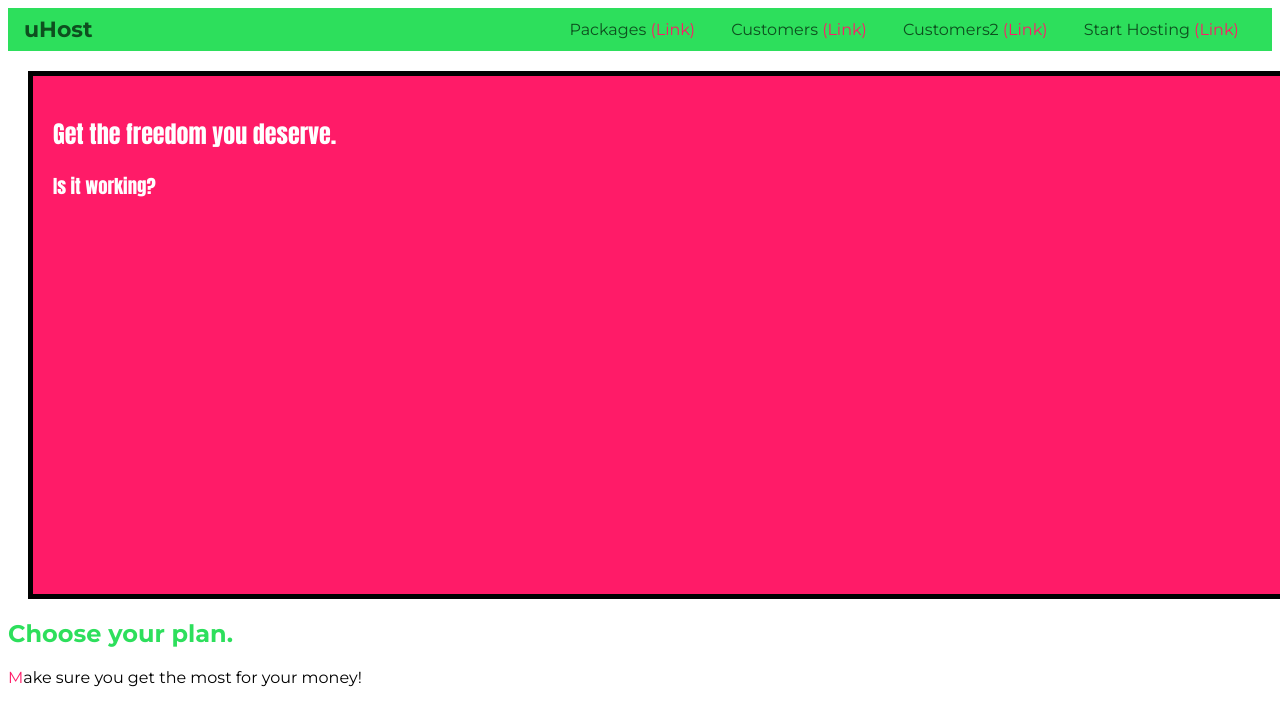
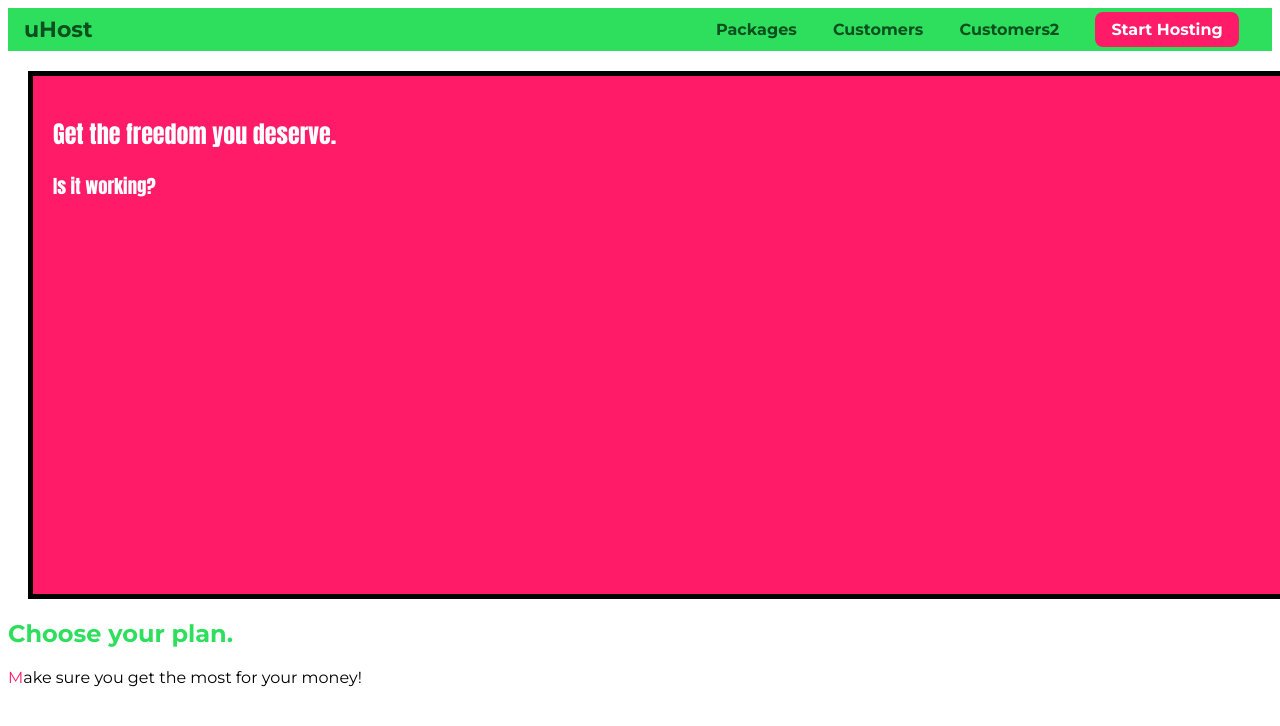
Before and after one commit to jagdsh/css-bootstrap, a plain HTML site: page basic-understanding/index.html in a window 1280 px wide. Drawn offline with Linux system fonts and the light colour scheme.

Commit message:
Jags | styling the last element for highliting it

```diff
--- a/basic-understanding/index.html
+++ b/basic-understanding/index.html
@@ -31,7 +31,7 @@
                 <a href="customers/index.html">Customers</a>
                 <a href="customers/index.html">Customers2</a>
             </li>
-            <li class="main-nav__item">
+            <li class="main-nav__item main-nav__item--cta">
                 <a href="start-hosting/index.html">Start Hosting</a>
             </li>
         </ul>
--- a/basic-understanding/main.css
+++ b/basic-understanding/main.css
@@ -67,19 +67,38 @@ body {
   text-decoration: none;
   color: #0e4f1f;
   margin: 0 16px;
+  padding: 3px 0;
+  font-weight: bold;
 }
 
-.main-nav__item a::after {
+/* .main-nav__item a::after {
     content: " (Link)";
     color: #ff1b68;
-}
+} */
 
 
 .main-nav__item a:hover,
 .main-nav__item a:active {
     color: #fff;
+    border-bottom: 3px solid white;
   }
 
 #plans p::first-letter {
     color: #ff1b68;
 }
+
+.main-nav__item--cta a {
+    color: #fff;
+    background: #ff1b68;
+    padding: 8px 16px;
+    border: none;
+    border-radius: 8px;
+    font-size: 16px bold;
+}
+
+.main-nav__item a:hover,
+.main-nav__item a:active {
+    background-color: #fff;
+    color: #ff1b68;
+    border: none;
+  }
```
